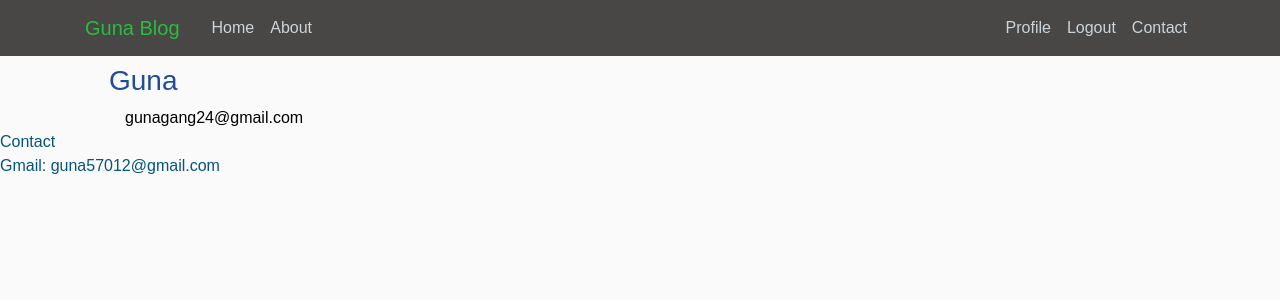
After one commit to gamersdestiny/Django-Project, a Django app: page /profile/ in a window 1280 px wide. The commit adds this page. Shown: the top 300 px of the page. Run offline with Django 3.2, Linux system fonts and the light colour scheme; a user stored in the database is signed in; some libraries are stand-ins or nearby versions.

Commit message:
added profile

```diff
--- a/DjangoProject/settings.py
+++ b/DjangoProject/settings.py
@@ -123,3 +123,6 @@ USE_TZ = True
 STATIC_URL = '/static/'
 
 CRISPY_TEMPLATE_PACK = 'bootstrap4'
+LOGIN_REDIRECT_URL = '/'
+
+LOGIN_URL = '/login'
--- a/DjangoProject/urls.py
+++ b/DjangoProject/urls.py
@@ -16,10 +16,13 @@ Including another URLconf
 from django.contrib import admin
 from django.urls import path, include
 from register import views as signupviews
+from django.contrib.auth import views as auth_views
 
 urlpatterns = [
     path('admin/', admin.site.urls),
 	path('', include('blog.urls')),
 	path('signup/', signupviews.signup),
-
+    path('login/', auth_views.LoginView.as_view(template_name = 'register/login.html'), name = 'login'),
+    path('logout/', auth_views.LogoutView.as_view(template_name = 'register/logout.html'), name = 'logout'),
+    path('profile/', signupviews.profile, name='profile'),
 ]
--- a/blog/static/blog/main.css
+++ b/blog/static/blog/main.css
@@ -2,6 +2,7 @@ body {
   background: #fafafa;
   color: #000000;
   margin-top: 4rem;
+  font-family:sans-serif;
 }
 
 h1, h2, h3, h4, h5, h6 {
@@ -9,17 +10,20 @@ h1, h2, h3, h4, h5, h6 {
 }
 
 ul {
-  margin: 0;
+  margin: 0px;
 }
 
 .bg-steel {
-  background-color: #338fbd;
+  background-color:rgb(73, 70, 70);
 }
 
 .site-header .navbar-nav .nav-link {
   color: #cbd5db;
 }
 
+.site-header .navbar-brand {
+  color: #29bd3d;
+}
 .site-header .navbar-nav .nav-link:hover {
   color: #ffffff;
 }
@@ -92,6 +96,8 @@ a.article-title:hover {
 .account-heading {
   font-size: 2.5rem;
 }
-.goa{
-  color: #fcba03;
+
+footer {
+  color: #04557a ;
+  align-items: baseline;
 }
--- a/blog/templates/blog/base.html
+++ b/blog/templates/blog/base.html
@@ -30,14 +30,20 @@
             <div class="navbar-nav mr-auto">
               <a class="nav-item nav-link" href="/">Home</a>
               <a class="nav-item nav-link" href="/about">About</a>
-              <a class="nav-item nav-link" href="/signup">SignUp/SignIn</a>
             </div>
-            <!-- Navbar Right Side -->
-            <div class="navbar-nav">
-              <a class="nav-item nav-link" href="#">Login</a>
-               <a class="nav-item nav-link" href="/admin">Admin</a>
+              {% if user.is_authenticated%}
+              <div class="navbar-nav">
+                <a class="nav-item nav-link" href="/profile">Profile</a>
+              <a class="nav-item nav-link" href="/logout">Logout</a>
               <a class="nav-item nav-link" href="/contact">Contact</a>
-            </div>
+              </div>
+              {% else %}
+              <div class="navbar-nav">
+                <a class="nav-item nav-link" href="/login">Login</a>
+                <a class="nav-item nav-link" href="/signup">Signup</a>
+                 <a class="nav-item nav-link" href="/admin">Admin</a>
+              </div>
+              {% endif %}
           </div>
         </div>
       </nav>
@@ -63,6 +69,5 @@
     <script src="https://cdnjs.cloudflare.com/ajax/libs/popper.js/1.12.9/umd/popper.min.js" integrity="sha384-ApNbgh9B+Y1QKtv3Rn7W3mgPxhU9K/ScQsAP7hUibX39j7fakFPskvXusvfa0b4Q" crossorigin="anonymous"></script>
     <script src="https://maxcdn.bootstrapcdn.com/bootstrap/4.0.0/js/bootstrap.min.js" integrity="sha384-JZR6Spejh4U02d8jOt6vLEHfe/JQGiRRSQQxSfFWpi1MquVdAyjUar5+76PVCmYl" crossorigin="anonymous"></script>
   </body>
-  <footer>Contact:</footer>
-  <footer>Gmail: guna57012@gmail.com</footer>
+  <footer class="mb-1">Contact</br> Gmail: guna57012@gmail.com</footer>
 </html>
--- a/blog/views.py
+++ b/blog/views.py
@@ -1,6 +1,5 @@
 from django.shortcuts import render
 from django.http import HttpResponse
-import datetime
 from .models import post, Threads
 # Create your views here.
 
--- a/register/templates/register/signup.html
+++ b/register/templates/register/login.html
@@ -7,9 +7,9 @@
 		{% csrf_token %}
 		{{ form|crispy}}
 		<div>
-			<button class="btn btn-outline-info" type="submit">sign up</button>
+			<button class="btn btn-outline-info" type="submit">login</button>
 			</div>
 		</form>
-		<small>Already have an account? <a href="#">sign in</a></small>
+		<small>Need an account? <a href="/signup">sign in</a></small>
 	</div>
 	{%endblock content%}
--- /dev/null
+++ b/register/templates/register/profile.html
@@ -0,0 +1,6 @@
+{%extends 'blog/base.html'%}
+{% load crispy_forms_tags %}
+	{%block content%}
+	<h3 class="ml-4">{{ user.username }}</h3>
+	<ul> {{ user.email }}</ul>
+	{%endblock content%}
--- a/register/views.py
+++ b/register/views.py
@@ -1,5 +1,6 @@
 from django.shortcuts import render, redirect
 from django.contrib.auth.forms import UserCreationForm
+from django.contrib.auth.decorators import login_required
 from django.contrib import messages
 from register.forms import signUpForm
 
@@ -16,3 +17,6 @@ def signup(request):
 		form = signUpForm()
 
 	return render(request, 'register/signup.html', {'form': form} )
+@login_required
+def profile(request):
+	return render(request, 'register/profile.html')
```
Also changed, not shown: register/templates/register/logout.html (added, +9 -0 lines), db.sqlite3.
